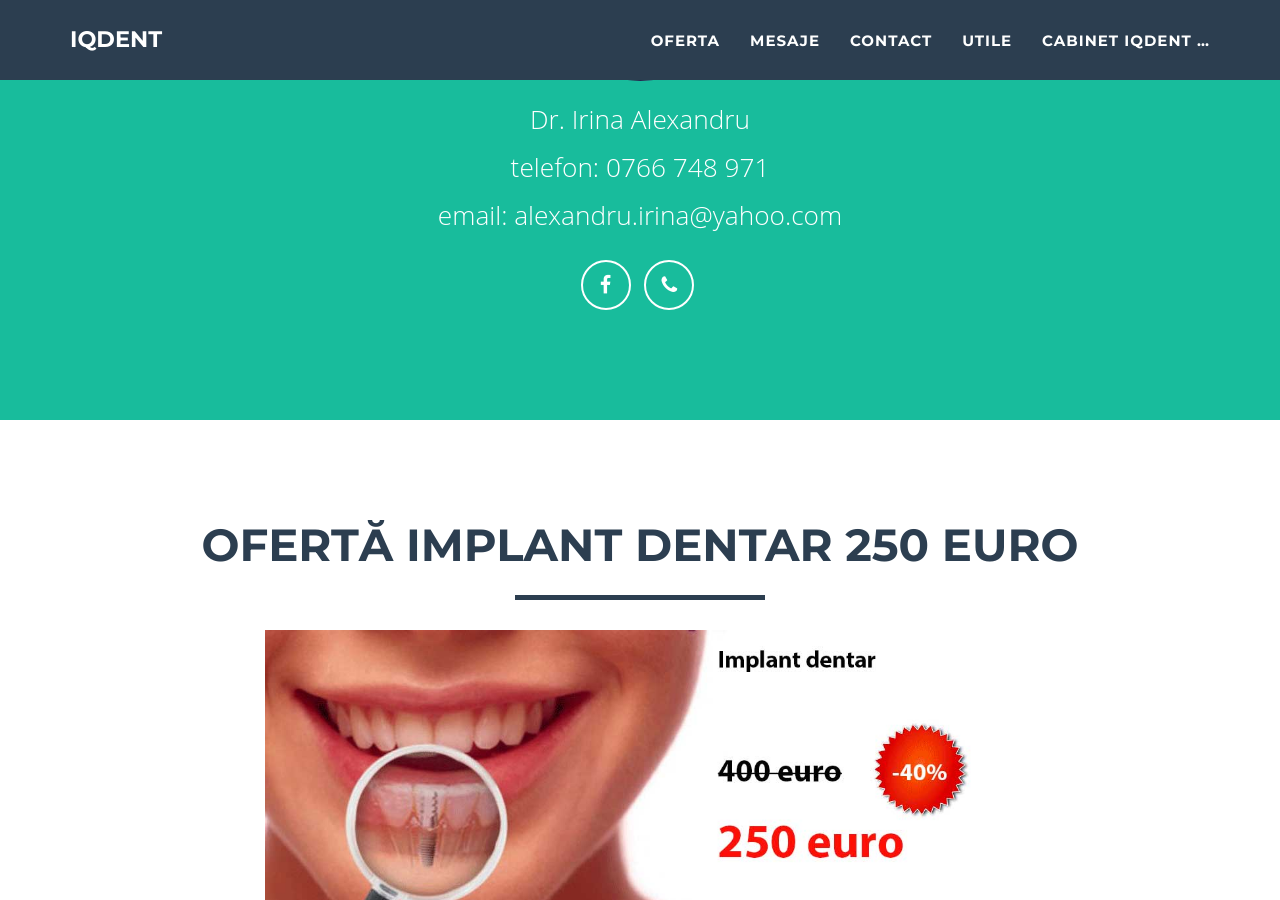
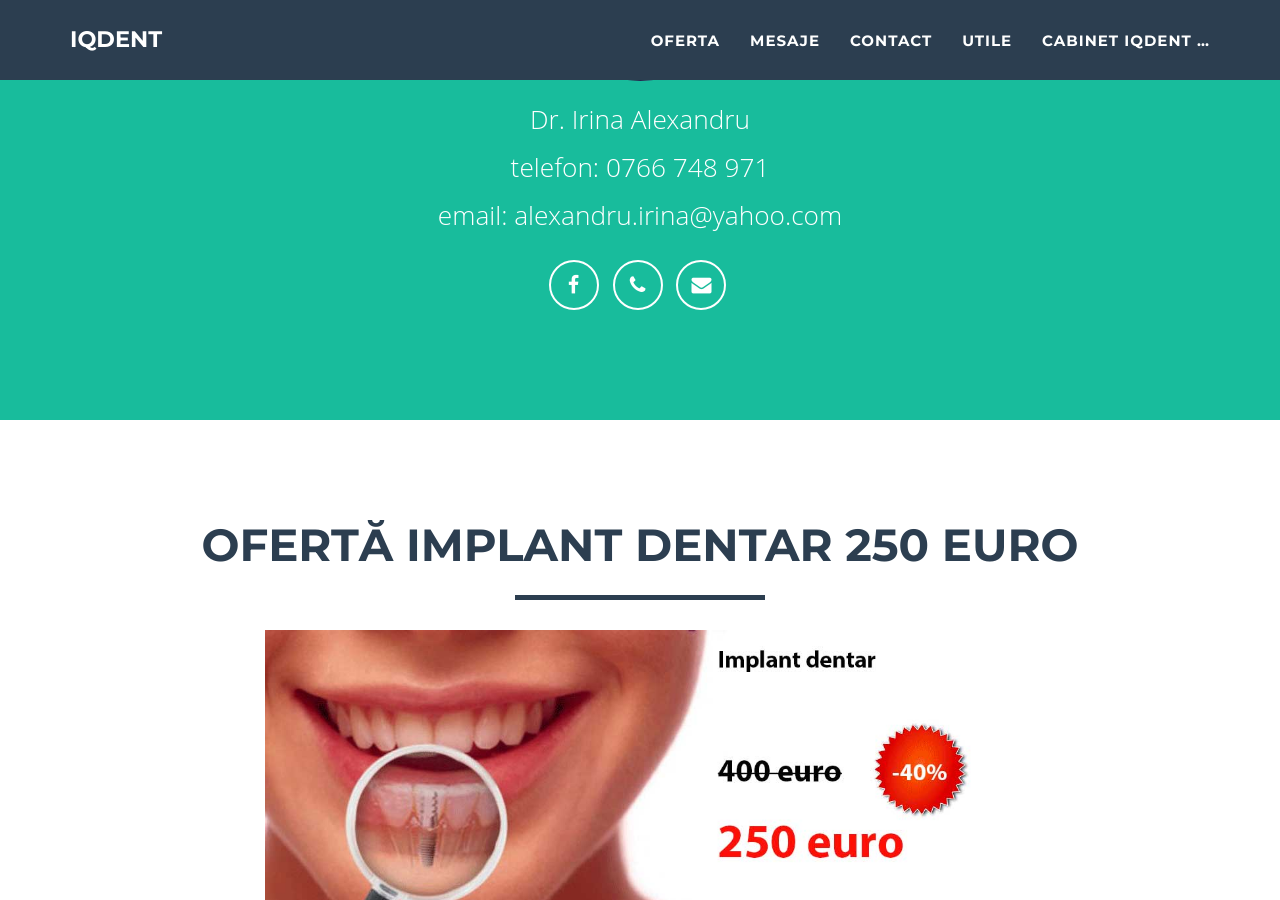
Before and after one commit to littledentgopo/offerdent, a Jekyll site: the page built from index.html, in a window 1280 px wide and 900 px high, scrolled down 506 px. Built offline with Jekyll 4.4.1, drawn with Linux system fonts in a browser that asks for light colours.

Commit message:
Adding welcome

```diff
--- a/_includes/header.html
+++ b/_includes/header.html
@@ -33,6 +33,9 @@
                                 <li>
                                     <a href="tel: {{site.contact.one.tel}}"  class="btn-social btn-outline"><i class="fa fa-fw fa-phone"></i></a>
                                 </li>
+                                 <li>
+                                    <a href="mailto:{{site.contact.one.email}}"  class="btn-social btn-outline"><i class="fa fa-fw fa-envelope"></i></a>
+                                </li>
                             </ul>
 
                         {% elsif page.contact == 'two' %}
```
